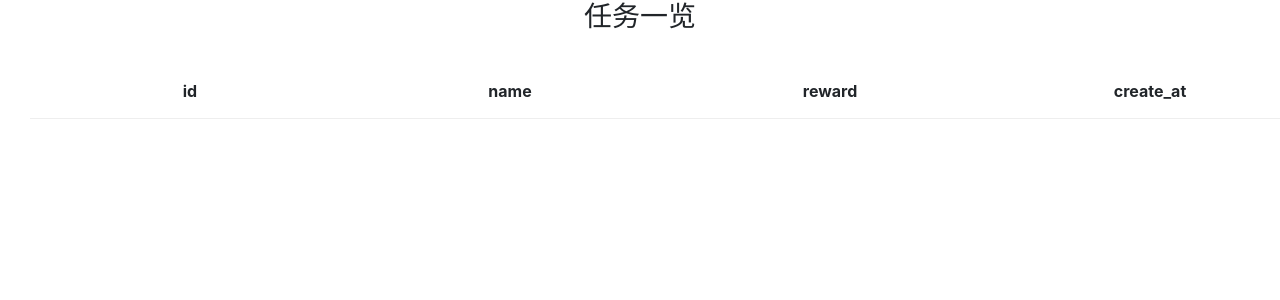
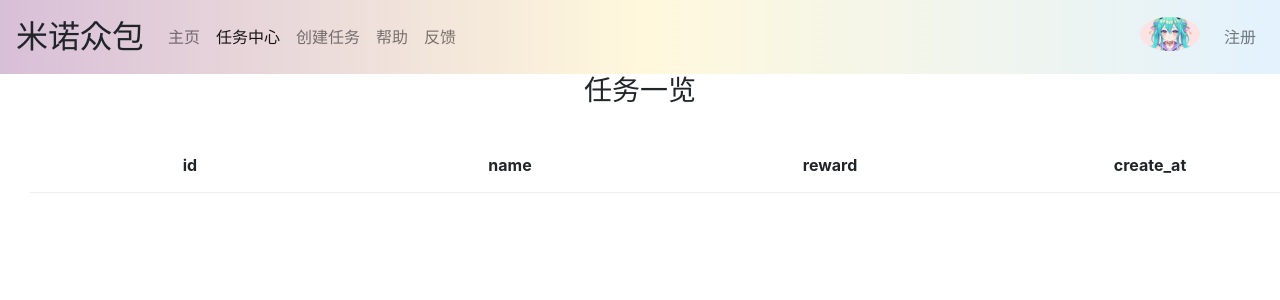
Before and after one commit to Kakusi-IO/cspj, a Django app: page /list/ in a window 1280 px wide. Shown: the top 300 px of the page. Run offline with Django 3.2, Linux system fonts and the light colour scheme; lists and menus that the app fills with data are empty; parts of the project's set-up code (start-up, migrations or seed data) failed here and were passed over; some libraries are stand-ins or nearby versions.

Commit message:
Update list.html

```diff
--- a/templates/list.html
+++ b/templates/list.html
@@ -1,24 +1,47 @@
 {% extends 'base.html' %}
+{% block title %}RequestList{% endblock %}
+{% block content %}
+<nav class="navbar navbar-expand-lg navbar-light justify-content-between sticky-top" style="background: linear-gradient(to right,thistle,cornsilk,#e3f2fd);">
+    <a class="navbar-brand" style="font-family: '幼圆';font-weight: 500;font-size: xx-large;">米诺众包</a>
+    <button class="navbar-toggler" type="button" data-toggle="collapse" data-target="#navbarSupportedContent" aria-controls="navbarSupportedContent" aria-expanded="false" aria-label="Toggle navigation">
+        <span class="navbar-toggler-icon"></span>
+    </button>
 
-{% block navlist %}
+    <div class="collapse navbar-collapse" id="navbarSupportedContent">
+        <ul class="navbar-nav mr-auto">
             <li class="nav-item">
-    <a class="nav-link" href="{% url 'index' %}">主页</a>
+                <a class="nav-link" href="..">主页</a>
+            </li>
+            <li class="nav-item active">
+                <a class="nav-link" href="#">任务中心 <span class="sr-only">(current)</span></a>
             </li>
             <li class="nav-item">
-    <a class="nav-link active" aria-current="page" href="{% url 'list' %}">任务列表</a>
+                <a class="nav-link" href="../upload/">创建任务</a>
             </li>
             <li class="nav-item">
-    <a class="nav-link" href="{% url 'upload' %}">发布任务</a>
+                <a class="nav-link" href="#">帮助</a>
             </li>
             <li class="nav-item">
-    <a class="nav-link" href="{% url 'profile' %}">个人中心</a>
+                <a class="nav-link" href="#">反馈</a>
+            </li>
+        </ul>
+        <ul class="navbar-nav  justify-content-end">
+            <li class="nav-item"><img src="/media_url/necoru.jpg" class="mx-auto" alt="diluc" style="
+                height: 34px;
+                display: flex;
+                border-radius: 50%;
+                align-items: center;
+                justify-content: center;
+                overflow: hidden;"></li>
+            <li class="nav-item">
+                <a class="nav-link" href="../profile/">{{ user.username }}</a>
             </li>
             <li class="nav-item">
-    <a class="nav-link" href="#">退出登录</a>
+                <a class="nav-link" href="../signup/">注册</a>
             </li>
-{% endblock %}
-
-{% block content %}
+        </ul>
+    </div>
+</nav>
 
 <h3>任务一览</h3>
 <table>
```
Lines whose indentation alone changed are shown as unchanged.
